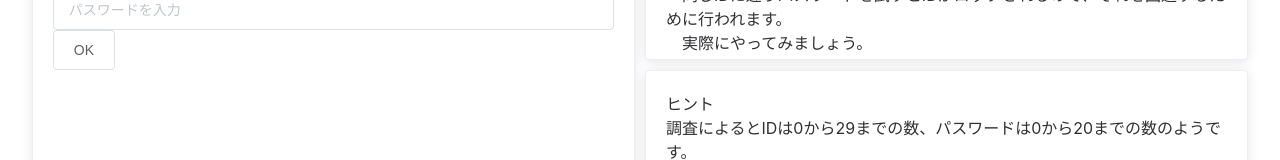
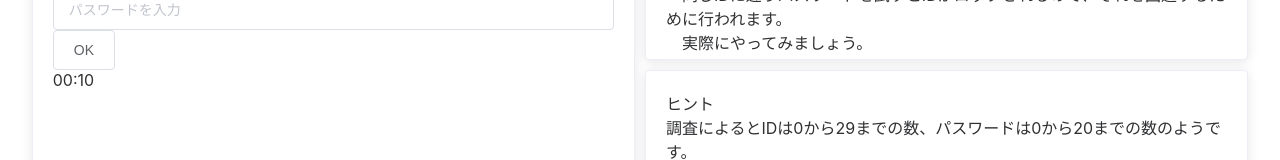
Before and after one commit to CTRL-team-fact-s/Summer-Hackathon2020, a Nuxt app: page / in a window 1280 px wide. Shown: the part 191-351 px from the top of the page. Built offline with nearby package versions, Linux system fonts and the light colour scheme.

Commit message:
タイマーの実装

```diff
--- a/components/fakeLogin.vue
+++ b/components/fakeLogin.vue
@@ -2,12 +2,15 @@
   <div>
     <h2>fakeLogin</h2>
     <el-button :plain="true" @click="start">スタート</el-button>
-    <el-input placeholder="IDを入力" v-model="input1" id="ID" type="number"></el-input>
-    <el-input placeholder="パスワードを入力" v-model="input2" show-password id="pass" type="number"></el-input>
+    <el-input placeholder="IDを入力" v-model="input1" id="ID" type="number" :disabled=inputdisable></el-input>
+    <el-input placeholder="パスワードを入力" v-model="input2" show-password id="pass" type="number" :disabled=inputdisable></el-input>
     <el-button :plain="true" @click="finish">OK</el-button>
     <!-- <el-button :plain="true" @click="success">success</el-button>
     <el-button :plain="true" @click="warning">warning</el-button>
     <el-button :plain="true" @click="error">error</el-button> -->
+    <div class="time">
+      {{ formatTime }}
+    </div>
   </div>
 </template>
 <script>
@@ -16,13 +19,21 @@ let password;
 let limitcount;
 var input_ID = Message.input1;
 var input_pass = Message.input2;
+const time_limit_min = 0;
+const time_limit_sec = 10;
 export default {
+  name: 'timer',
   data() {
     password : [];
     limitcount : [];
     return {
       input1: '',
       input2: '',
+      min: time_limit_min,
+      sec: time_limit_sec,
+      timerOn: false,
+      timerObj: null,
+      inputdisable: false,
     }
   },
   methods: {
@@ -50,6 +61,14 @@ export default {
         this.limitcount.push(0);
       }
       this.$message('IDとパスワードを入力してください');
+
+      // タイマー処理
+      let self = this;
+      this.timerObj = setInterval(function() {self.count()}, 1000);
+      this.timerOn = true; //timerがOFFであることを状態として保持
+      this.inputdisable = false;
+      this.min = time_limit_min;
+      this.sec = time_limit_sec;
     },
     finish: function () {
       // check();
@@ -69,6 +88,10 @@ export default {
           });
           this.limitcount[input_ID] = 0;
           console.log("success");
+
+          // タイマー処理
+          clearInterval(this.timerObj);
+          this.timerOn = false; //timerがOFFであることを状態として保持
         } else {
           this.limitcount[input_ID] = this.limitcount[input_ID] + 1;
           // this.warning();
@@ -80,13 +103,38 @@ export default {
         }
       }
     },
-    greet: function (event) {
-      // `this` inside methods points to the Vue instance
-      alert('Hello ' + this.name + '!')
-      // `event` is the native DOM event
-      if (event) {
-        alert(event.target.tagName)
+    count: function() {
+      if (this.sec <= 0 && this.min >= 1) {
+        this.min --;
+        this.sec = 59;
+      } else if(this.sec <= 0 && this.min <= 0) {
+        this.complete();
+      } else {
+        this.sec --;
       }
+    },
+    complete: function() {
+      if(this.timerOn == true) {
+        this.$message.error('制限時間を過ぎたため、アクセスできません。');
+      }
+      this.inputdisable = true;
+      clearInterval(this.timerObj);
+      this.timerOn = false; //timerがOFFであることを状態として保持
+    }
+  },
+  computed: {
+    formatTime: function() {
+      let timeStrings = [
+        this.min.toString(),
+        this.sec.toString()
+      ].map(function(str) {
+        if (str.length < 2) {
+          return "0" + str;
+        } else {
+          return str;
+        }
+      });
+      return timeStrings[0] + ":" + timeStrings[1];
     }
   }
 };
@@ -124,17 +172,4 @@ function check(input_ID, input_pass) {
 };
 */
 
-// 繰り返し処理の開始
-function startShowing() {
-  PassageID = setInterval('showPassage()',1000);
-};
-// 繰り返し処理の中止
-function stopShowing() {
-  clearInterval( PassageID );
-}
-// 繰り返し処理の中身
-function showPassage() {
-  //  ～ 何らかの処理 ～
-
-}
 </script>
```
